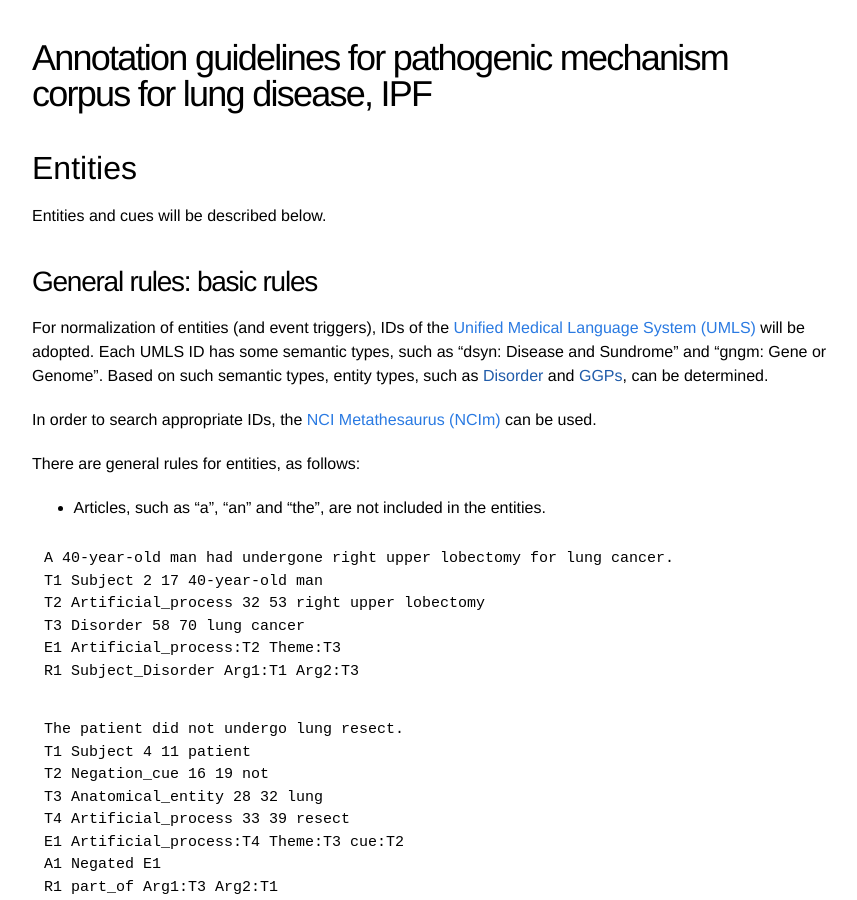
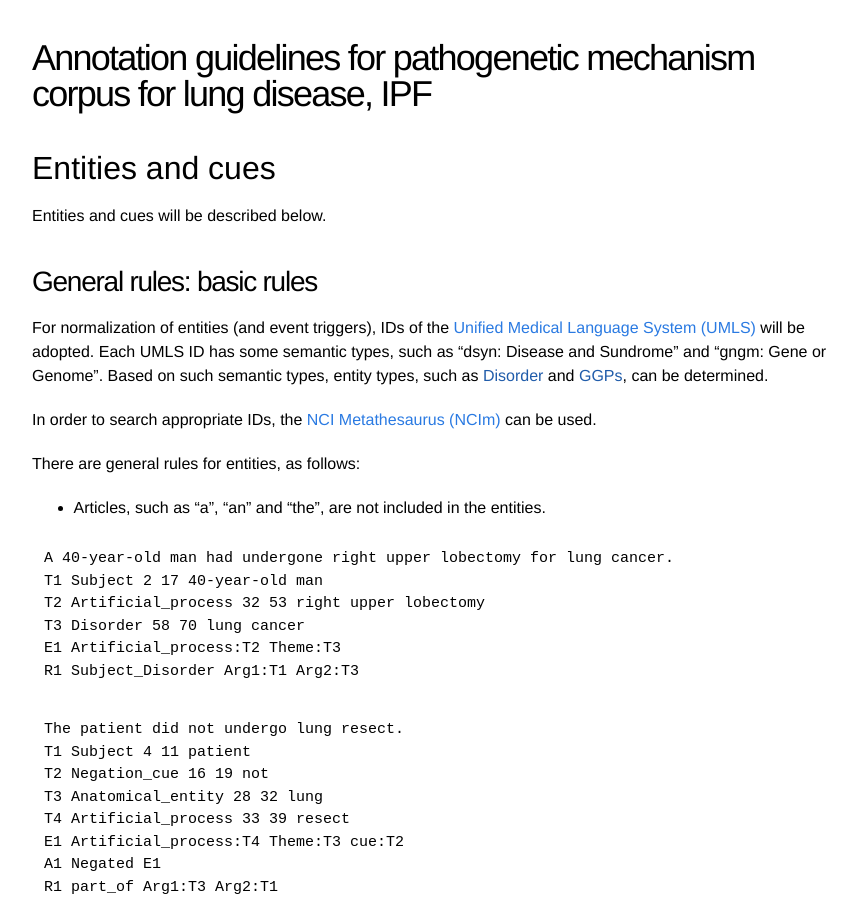
Before and after one commit to ezcatdb/molbiol_lung_corpus-guidelines, a Jekyll site: the page built from merged.md, in a window 1280 px wide and 900 px high. Shown: the whole window, without its empty margins (208-1065 px from the left). Built offline with Jekyll 4.4.1, drawn with Linux system fonts in a browser that asks for light colours.

Commit message:
correction of title in merged.md

```diff
--- a/merged.md
+++ b/merged.md
@@ -1,9 +1,9 @@
 ---
 layout: minimal
-title: Annotation guidelines for pathogenic mechanism corpus for lung disease, IPF
+title: Annotation guidelines for pathogenetic mechanism corpus for lung disease, IPF
 ---
 
-<h1 style="font-size:32px">Entities</h1>
+<h1 style="font-size:32px">Entities and cues</h1>
 
 Entities and cues will be described below.
 
```
